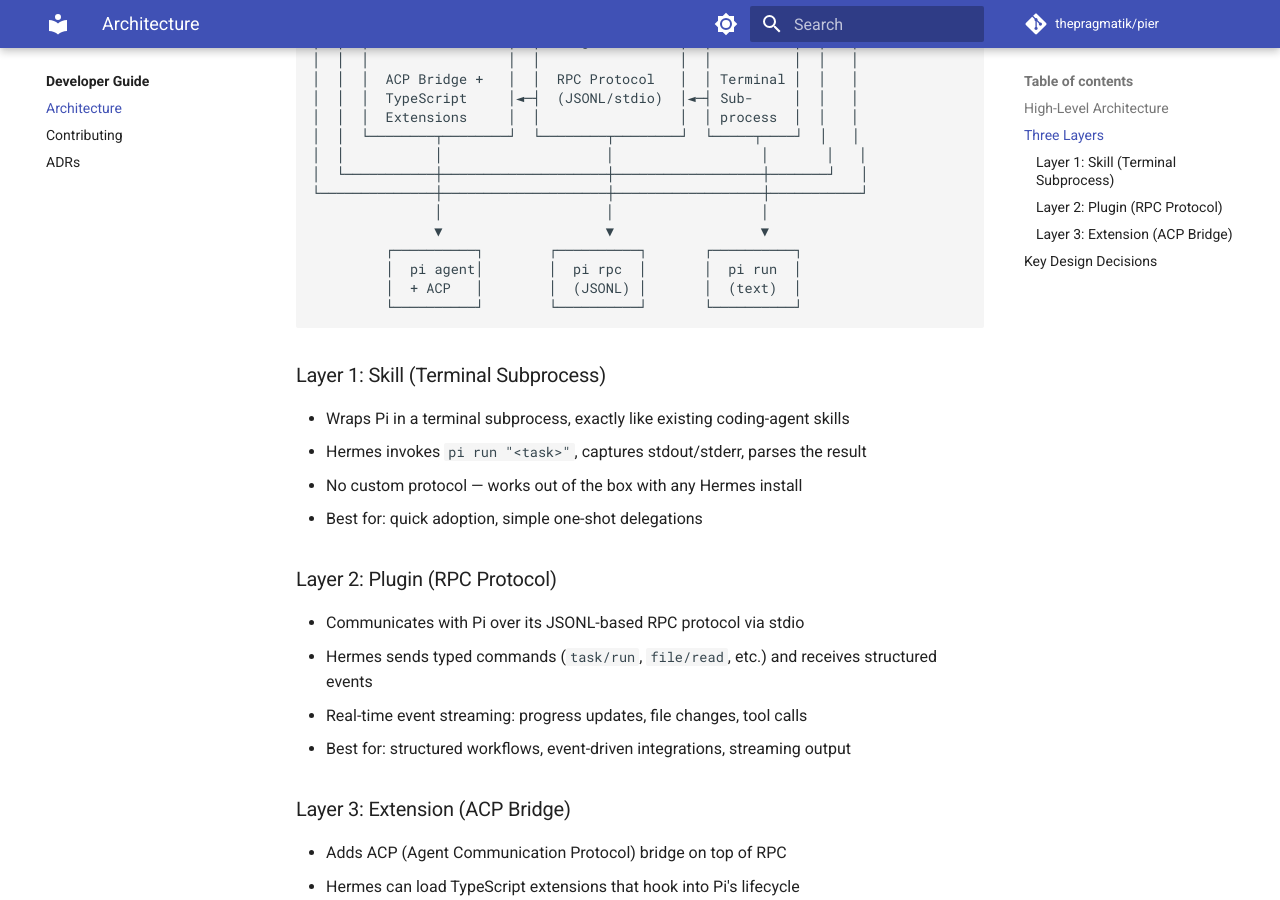
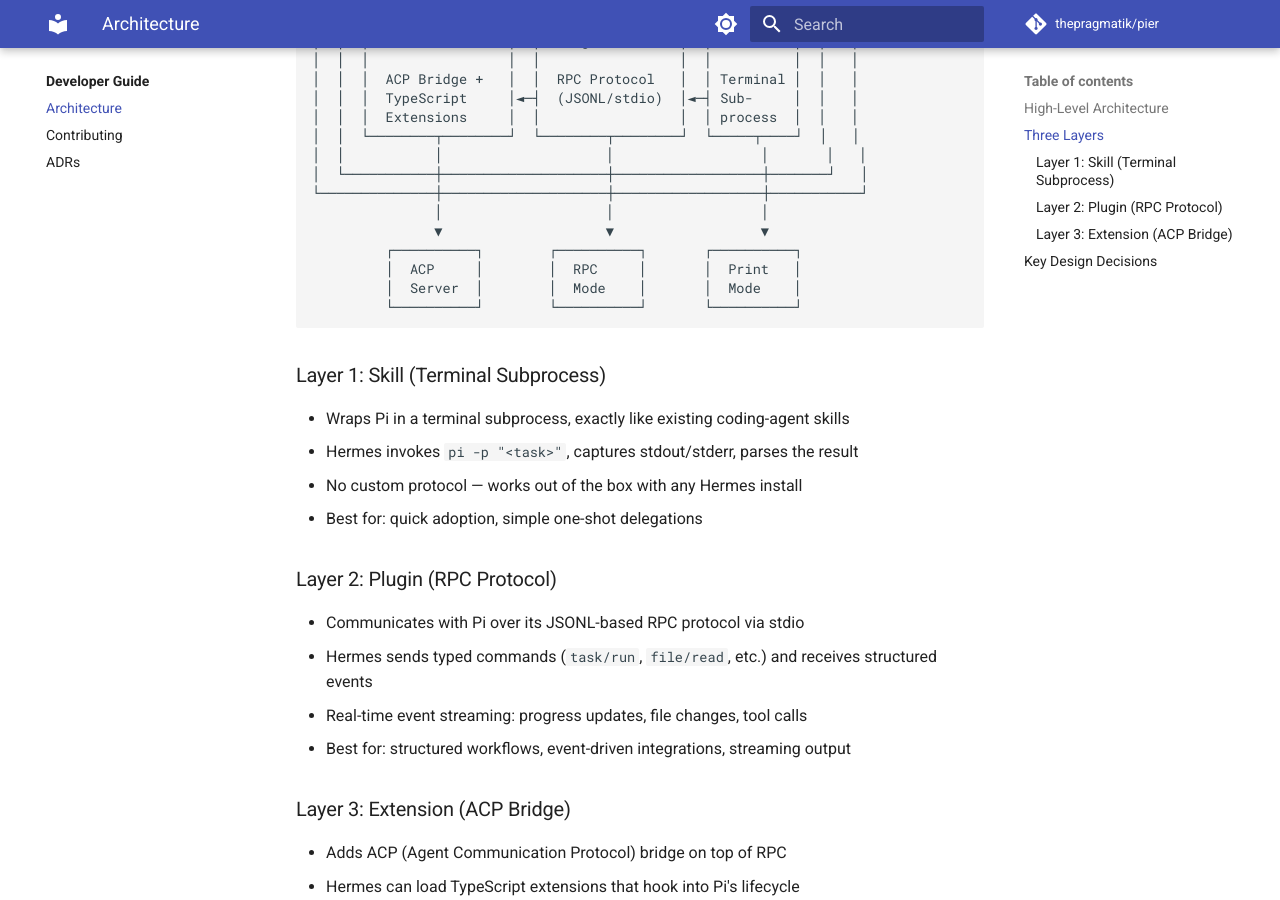
Before and after one commit to thepragmatik/pier, an MkDocs documentation site: the page built from docs/developer-guide/architecture.md, in a window 1280 px wide and 900 px high, scrolled down 643 px. Built offline with MkDocs 1.6.1 and Material for MkDocs 9.7.7, drawn with Linux system fonts in a browser that asks for light colours; comment, search, counter and statistics services are not loaded.

Commit message:
fix: address QA review findings on architecture docs
CRITICAL:
- Replace 'pi run' with 'pi -p' in user guide and dev guide (4 occurrences)
- Align ASCII diagram labels with canonical overview diagram

WARNINGS:
- Add pier-integration-spec.md to mkdocs nav under Architecture
- Fix ToC anchor links (double hyphens, missing heading text)
- Fix ADR-002 fallback trigger: remove 'Pi not installed'
- Add JSON mode block and fallback/L3 arrows to Excalidraw diagram

````diff
--- a/docs/developer-guide/architecture.md
+++ b/docs/developer-guide/architecture.md
@@ -31,15 +31,15 @@ with detailed component diagrams.
                │                    │                  │
                ▼                    ▼                  ▼
          ┌──────────┐        ┌──────────┐       ┌──────────┐
-         │  pi agent│        │  pi rpc  │       │  pi run  │
-         │  + ACP   │        │  (JSONL) │       │  (text)  │
+         │  ACP     │        │  RPC     │       │  Print   │
+         │  Server  │        │  Mode    │       │  Mode    │
          └──────────┘        └──────────┘       └──────────┘
 ```
 
 ### Layer 1: Skill (Terminal Subprocess)
 
 - Wraps Pi in a terminal subprocess, exactly like existing coding-agent skills
-- Hermes invokes `pi run "<task>"`, captures stdout/stderr, parses the result
+- Hermes invokes `pi -p "<task>"`, captures stdout/stderr, parses the result
 - No custom protocol — works out of the box with any Hermes install
 - Best for: quick adoption, simple one-shot delegations
 
--- a/mkdocs.yml
+++ b/mkdocs.yml
@@ -78,6 +78,7 @@ nav:
   - Architecture:
       - architecture/index.md
       - "Overview": architecture/overview.md
+      - "Integration Spec": architecture/pier-integration-spec.md
       - "ADR-001: Integration Approach": architecture/adr-001-integration-approach.md
       - "ADR-002: Communication Protocol": architecture/adr-002-communication-protocol.md
       - "ADR-003: Dogfooding Strategy": architecture/adr-003-dogfooding-strategy.md
````
Also changed, not shown: docs/architecture/adr-002-communication-protocol.md (+1 -1 lines), docs/research/competitive-integration-landscape.md (+3 -3 lines), docs/user-guide/skills.md (+2 -2 lines), 1 other file.
